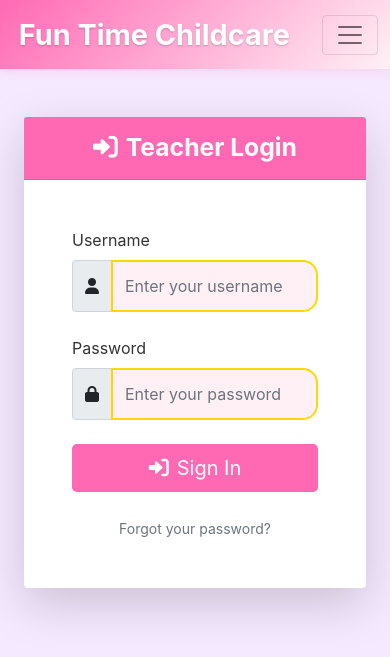
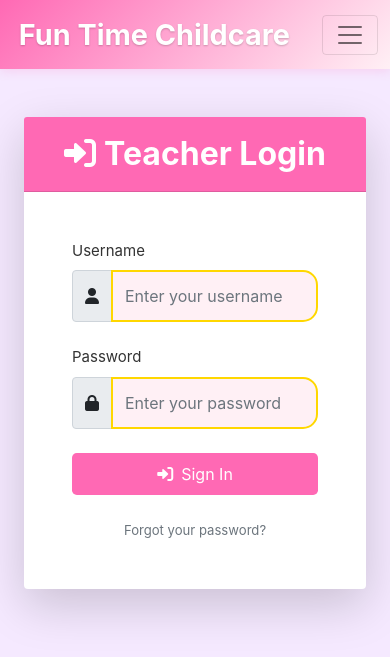
Before and after one commit to christopherece/childcare_attendace, a Django app: page /login/ in a window 390 px wide. Shown: the top 657 px of the page. Run offline with Django 5.2, Linux system fonts and the light colour scheme.

Commit message:
Added css

```diff
--- a/attendance/static/attendance/css/styles.css
+++ b/attendance/static/attendance/css/styles.css
@@ -5,6 +5,83 @@ body {
     font-family: -apple-system, BlinkMacSystemFont, 'Segoe UI', Roboto, Oxygen, Ubuntu, Cantarell, 'Open Sans', 'Helvetica Neue', sans-serif;
     -webkit-font-smoothing: antialiased;
     -moz-osx-font-smoothing: grayscale;
+    font-size: 16px; /* Base font size */
+    line-height: 1.5;
+}
+
+/* Responsive font sizes */
+@media (max-width: 768px) {
+    body {
+        font-size: 15px;
+    }
+
+    h1 {
+        font-size: 2rem;
+    }
+
+    h2 {
+        font-size: 1.75rem;
+    }
+
+    h3 {
+        font-size: 1.5rem;
+    }
+
+    .navbar-brand {
+        font-size: 1.5rem;
+    }
+}
+
+/* Consistent font sizes */
+h1 {
+    font-size: 2.5rem;
+    line-height: 1.2;
+}
+
+h2 {
+    font-size: 2rem;
+    line-height: 1.3;
+}
+
+h3 {
+    font-size: 1.75rem;
+    line-height: 1.4;
+}
+
+h4 {
+    font-size: 1.5rem;
+    line-height: 1.4;
+}
+
+h5 {
+    font-size: 1.25rem;
+    line-height: 1.5;
+}
+
+h6 {
+    font-size: 1rem;
+    line-height: 1.5;
+}
+
+/* Form elements */
+input, select, textarea {
+    font-family: inherit;
+    font-size: 1rem;
+    line-height: 1.5;
+}
+
+/* Table text */
+.table th,
+.table td {
+    font-size: 1rem;
+    line-height: 1.5;
+}
+
+/* Button text */
+.btn {
+    font-family: inherit;
+    font-size: 1rem;
+    line-height: 1.5;
 }
 
 /* Header */
--- a/attendance/templates/attendance/base.html
+++ b/attendance/templates/attendance/base.html
@@ -3,7 +3,9 @@
 <html lang="en">
 <head>
     <meta charset="UTF-8">
-    <meta name="viewport" content="width=device-width, initial-scale=1.0">
+    <meta name="viewport" content="width=device-width, initial-scale=1.0, maximum-scale=1.0, user-scalable=no">
+    <meta name="apple-mobile-web-app-capable" content="yes">
+    <meta name="apple-mobile-web-app-status-bar-style" content="black-translucent">
     <title>🌟 Fun Time Childcare Attendance 🌟</title>
     <link href="https://cdn.jsdelivr.net/npm/bootstrap@5.1.3/dist/css/bootstrap.min.css" rel="stylesheet">
     <link href="https://cdnjs.cloudflare.com/ajax/libs/font-awesome/6.0.0/css/all.min.css" rel="stylesheet">
```
